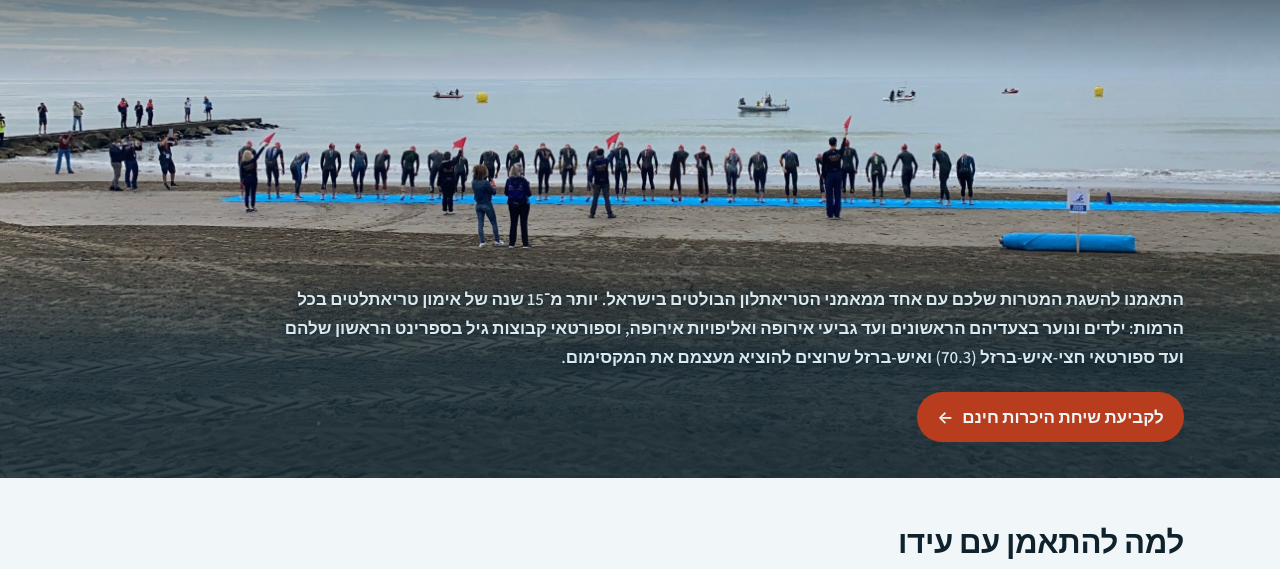
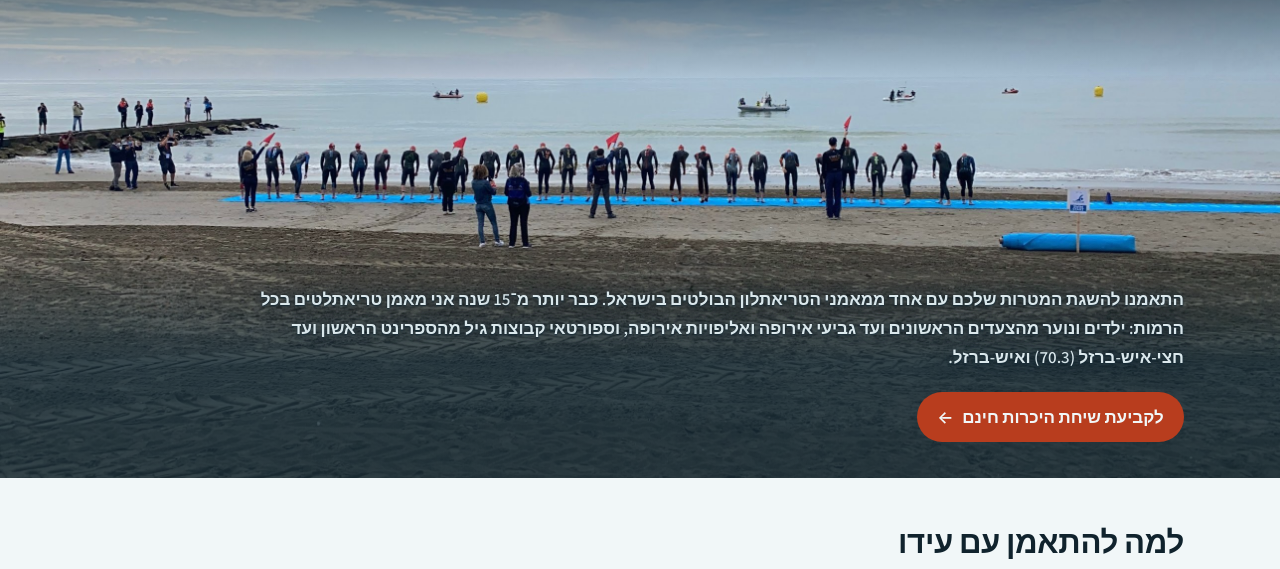
Before and after one commit to idokatze/coachidok-site, an Astro site: page /he in a window 1280 px wide. Shown: the part 231-800 px from the top of the page. Built offline with nearby package versions, Linux system fonts and the light colour scheme; Astro itself is replaced by a stand-in of ours; a web font is replaced by a local one.

Commit message:
Hebrew hero paragraph: shorter sentence

```diff
--- a/src/i18n/he.js
+++ b/src/i18n/he.js
@@ -39,7 +39,7 @@ export default {
     },
     hero: {
         title: 'אימון טריאתלון הישגי למטרות סבולת רציניות',
-        lead: 'התאמנו להשגת המטרות שלכם עם אחד ממאמני הטריאתלון הבולטים בישראל. יותר מ־15 שנה של אימון טריאתלטים בכל הרמות: ילדים ונוער בצעדיהם הראשונים ועד גביעי אירופה ואליפויות אירופה, וספורטאי קבוצות גיל בספרינט הראשון שלהם ועד ספורטאי חצי-\u2060איש-\u2060ברזל (70.3) ואיש-\u2060ברזל שרוצים להוציא מעצמם את המקסימום.',
+        lead: 'התאמנו להשגת המטרות שלכם עם אחד ממאמני הטריאתלון הבולטים בישראל. כבר יותר מ־15 שנה אני מאמן טריאתלטים בכל הרמות: ילדים ונוער מהצעדים הראשונים ועד גביעי אירופה ואליפויות אירופה, וספורטאי קבוצות גיל מהספרינט הראשון ועד חצי-\u2060איש-\u2060ברזל (70.3) ואיש-\u2060ברזל.',
     },
     home: {
         bringTitle: 'למה להתאמן עם עידו',
```
